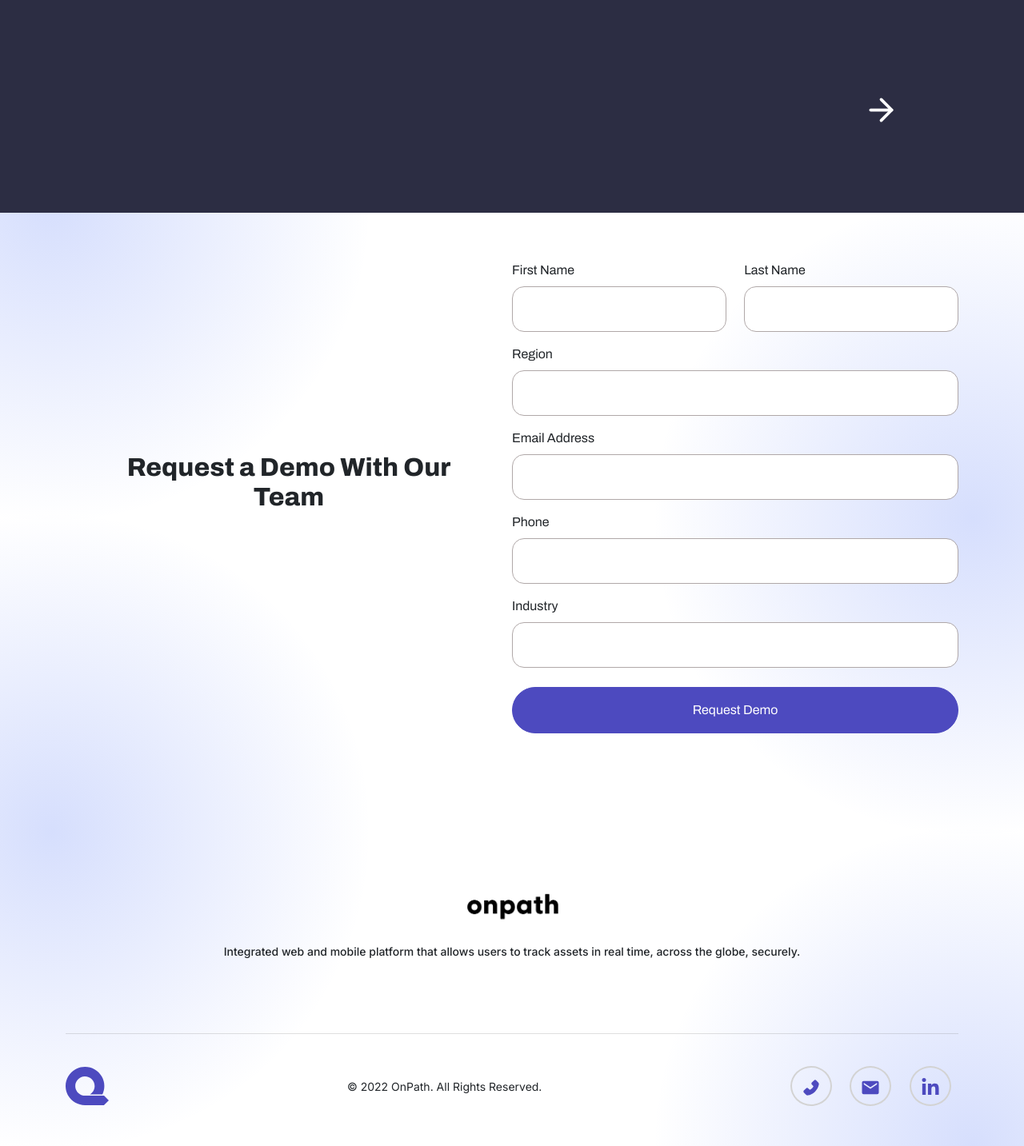
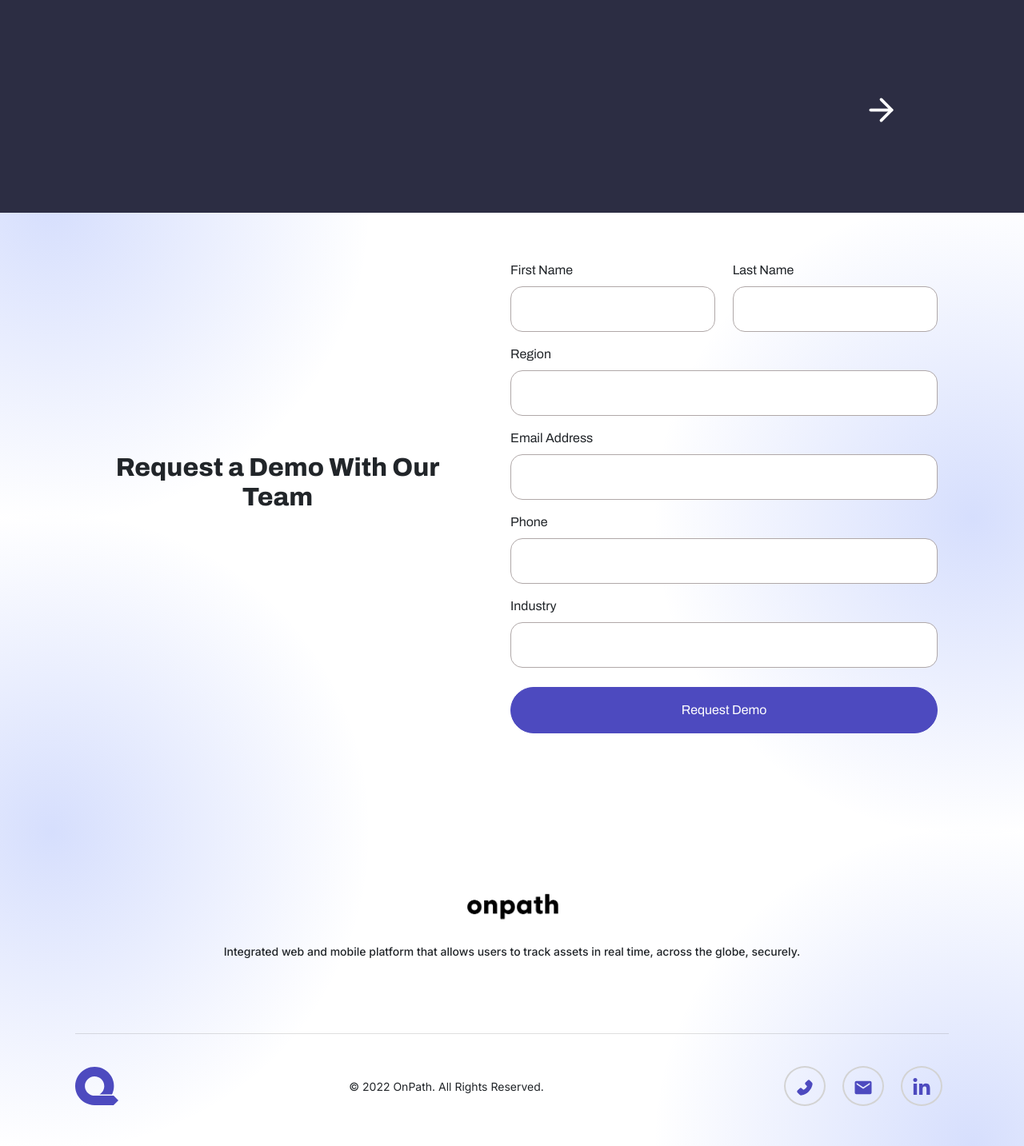
Before and after one commit to smaknojia-at-speer/onpath-task, a React (Create React App) app: page / in a window 1280 px wide. Shown: the part 2497-3930 px from the top of the page at 80% size. Built offline with nearby package versions, Linux system fonts and the light colour scheme.

Commit message:
added logo to title and fixed minor styling

```diff
--- a/public/index.html
+++ b/public/index.html
@@ -2,7 +2,7 @@
 <html lang="en">
   <head>
     <meta charset="utf-8" />
-    <link rel="icon" href="%PUBLIC_URL%/favicon.ico" />
+    <link rel="icon" href="./logo-small.svg" />
     <meta name="viewport" content="width=device-width, initial-scale=1" />
     <meta name="theme-color" content="#000000" />
     <meta
--- a/src/components/Footer.js
+++ b/src/components/Footer.js
@@ -5,7 +5,7 @@ import FooterCopyRight from "./FooterCopyRight";
 
 const Footer = () => {
   return (
-    <footer className="custom-footer">
+    <footer className="custom-footer container">
       <div className="container">
         <hr
           style={{ width: "100%" }}
--- a/src/components/RequestDemoForm.js
+++ b/src/components/RequestDemoForm.js
@@ -5,7 +5,7 @@ import CustomFormControl from "./CustomFormControl";
 
 const RequestDemoForm = () => {
   return (
-    <Form className="requested-demo-form">
+    <Form className="requested-demo-form container">
       <div className="d-md-flex d-md-justify-content-between requested-demo-form-name">
         <CustomFormControl label="First Name" type="text" />
         <CustomFormControl label="Last Name" type="text" />
```
Also changed, not shown: public/logo-small.svg (added).
